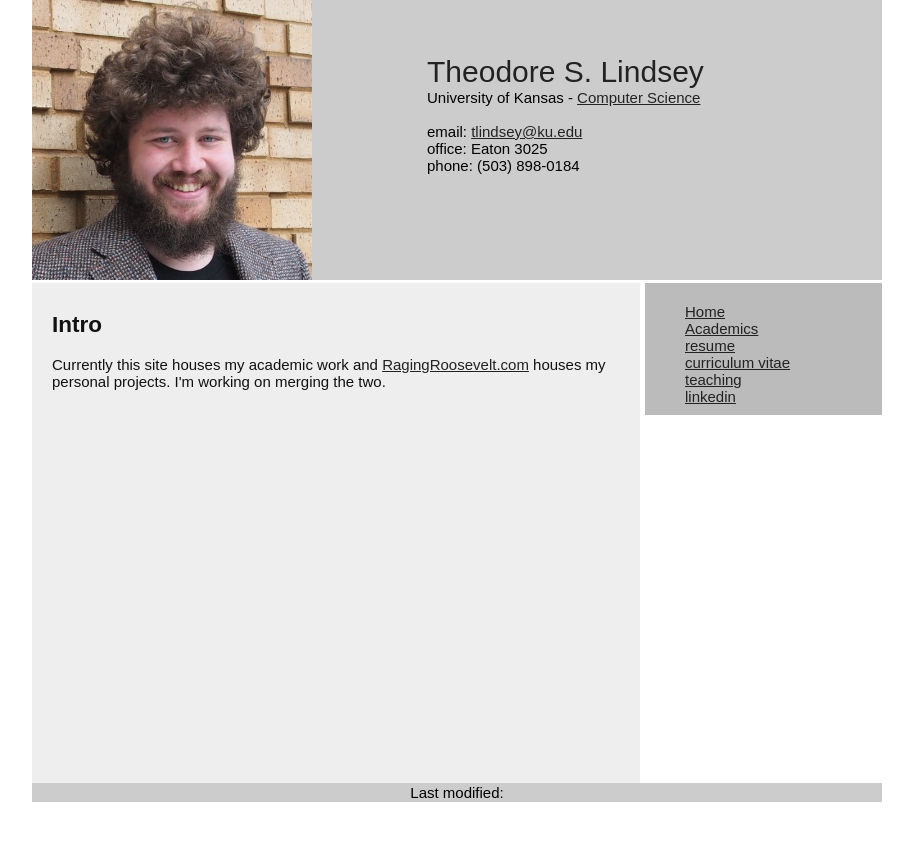
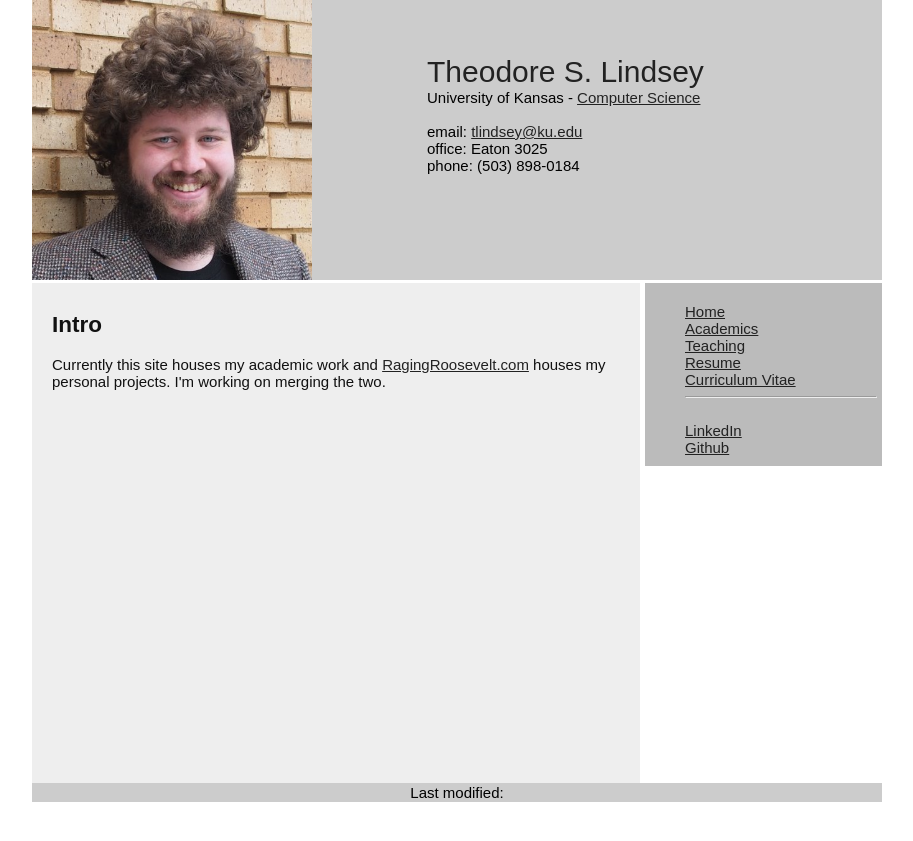
Before and after one commit to RagingRoosevelt/RagingRoosevelt.github.io, a Jekyll site: the page built from index.html, in a window 1280 px wide. Shown: the top 841 px of the page, without its empty margins (183-1096 px from the left). Built offline with Jekyll 4.4.1, drawn with Linux system fonts in a browser that asks for light colours.

Commit message:
updated nav

```diff
--- a/_includes/nav.html
+++ b/_includes/nav.html
@@ -1,8 +1,10 @@
 <div id="right_container">
 	<a href="{{site.baseurl}}/index.html">Home</a><br />
     <a href="{{site.baseurl}}/academics.html">Academics</a><br />
-	<a href="http://people.eecs.ku.edu/~tlindsey/Theodore_Lindsey_Resume.pdf" target="_blank">resume</a><br>
-	<a href="http://people.eecs.ku.edu/~tlindsey/Theodore_Lindsey_CV.pdf" target="_blank">curriculum vitae</a><br>
-  	<a href="{{site.baseurl}}/teaching.html">teaching</a><br />
-	<a href="http://www.linkedin.com/in/theodorelindsey" target="_blank">linkedin</a>
+  	<a href="{{site.baseurl}}/teaching.html">Teaching</a><br />
+	<a href="http://people.eecs.ku.edu/~tlindsey/Theodore_Lindsey_Resume.pdf" target="_blank">Resume</a><br />
+	<a href="http://people.eecs.ku.edu/~tlindsey/Theodore_Lindsey_CV.pdf" target="_blank">Curriculum Vitae</a><br />
+    <hr /><br />
+	<a href="http://www.linkedin.com/in/theodorelindsey" target="_blank">LinkedIn</a><br />
+    <a href="http://git.theodorelindsey.com">Github</a><br />
 </div> <!--right container-->
```
